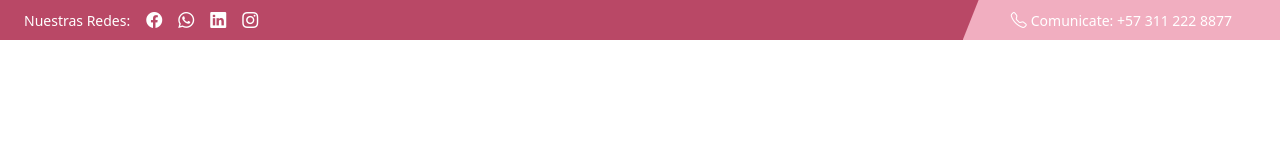
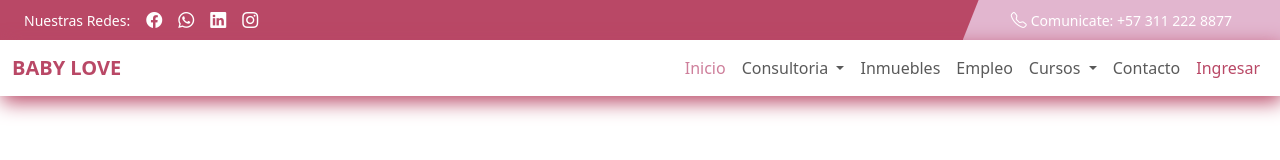
Before and after one commit to dum4hx/Duque-Santiago-Recup-Front, a plain HTML site: page index.html in a window 1280 px wide. Drawn offline with nearby package versions, Linux system fonts and the light colour scheme.

Commit message:
Version 1.0 navbar

```diff
--- a/css/style.css
+++ b/css/style.css
@@ -4,16 +4,55 @@
   padding: 0;
 }
 
+@media (max-width: 530px) {
+  .right-top-bar {
+    margin-top: 10px;
+  }
+}
+
+/* Global variables */
+:root {
+  --primary-red: #b94866;
+  --secondary-red: #ce7f9b;
+  --third-red: #e2b6cf;
+  --primary-blue: #a8d0db;
+  --secondary-blue: #2b4570;
+}
+
 /* Class selectors */
+.active {
+  color: var(--secondary-red) !important;
+}
+
+.navbar-brand {
+  color: var(--primary-red) !important;
+}
+
 .top-bar {
-  color: #f5f5f5;
-  background-color: #b94866;
-  height: 40px;
+  background-color: var(--primary-red);
+  height: fit-content;
 }
 
 .right-top-bar {
   height: 100%;
-  background-color: #f1aec0;
+  background-color: var(--third-red);
   clip-path: polygon(5% 0, 100% 0, 100% 100%, 0 100%);
 }
+
+.navbar {
+  box-shadow: 2px 6px 20px var(--primary-red);
+}
+
+.nav-link {
+  cursor: pointer;
+}
+
+.nav-login {
+  color: var(--primary-red) !important;
+  transition: opacity 0.2s;
+}
+
+.nav-login:hover {
+  opacity: 0.8;
+}
 /* id selectors */
--- a/index.html
+++ b/index.html
@@ -24,7 +24,8 @@
   <body>
     <header>
       <!-- Top bar -->
-      <div class="top-bar d-flex align-items-center">
+      <div class="top-bar d-flex flex-wrap align-items-center">
+        <!-- Left Section -->
         <div class="d-flex align-items-center justify-space-around ms-4">
           <span class="text-white small me-3">Nuestras Redes:</span>
           <a href="#" class="text-white me-3"><i class="bi bi-facebook"></i></a>
@@ -32,11 +33,68 @@
           <a href="#" class="text-white me-3"><i class="bi bi-linkedin"></i></a>
           <a href="#" class="text-white"><i class="bi bi-instagram"></i></a>
         </div>
-        <div class="right-top-bar d-flex align-items-center px-5 ms-auto">
+        <!-- Right section -->
+        <div class="right-top-bar d-flex align-items-center px-5 ms-auto py-2">
           <i class="bi bi-telephone text-white me-1"></i>
           <span class="text-white small">Comunicate: +57 311 222 8877</span>
         </div>
       </div>
+      <!-- Navbar -->
+      <nav class="navbar navbar-expand-lg d-flex align-items-top">
+        <div class="container-fluid d-flex align-content-top">
+          <a class="navbar-brand fw-semibold" href="#">BABY LOVE</a>
+          <button
+            class="navbar-toggler"
+            type="button"
+            data-bs-toggle="collapse"
+            data-bs-target="#navbarSupportedContent"
+            aria-controls="navbarSupportedContent"
+            aria-expanded="false"
+            aria-label="Toggle navigation"
+          >
+            <span class="navbar-toggler-icon"></span>
+          </button>
+          <div class="collapse navbar-collapse" id="navbarSupportedContent">
+            <ul class="navbar-nav ms-auto mb-2 mb-lg-0">
+              <!-- Inicio -->
+              <li class="nav-item">
+                <a class="nav-link active" aria-current="page" href="#">Inicio</a>
+              </li>
+              <!-- Consultoria Dropdown -->
+              <li class="nav-item dropdown">
+                <a class="nav-link dropdown-toggle" href="#" role="button" data-bs-toggle="dropdown" aria-expanded="false"> Consultoria </a>
+                <ul class="dropdown-menu">
+                  <li><a class="dropdown-item" href="#">Mis Citas</a></li>
+                  <li><a class="dropdown-item" href="#">Prescripciones</a></li>
+                </ul>
+              </li>
+              <!-- Inmuebles -->
+              <li class="nav-item">
+                <a class="nav-link" href="#">Inmuebles</a>
+              </li>
+              <!-- Empleo -->
+              <li class="nav-item">
+                <a class="nav-link">Empleo</a>
+              </li>
+              <!-- Cursos dropdown -->
+              <li class="nav-item dropdown">
+                <a class="nav-link dropdown-toggle" href="#" role="button" data-bs-toggle="dropdown" aria-expanded="false"> Cursos </a>
+                <ul class="dropdown-menu">
+                  <li><a class="dropdown-item" href="#">Primeros Auxilios</a></li>
+                  <li><a class="dropdown-item" href="#">Alimentación</a></li>
+                </ul>
+              </li>
+              <!-- Contacto -->
+              <li class="nav-item">
+                <a class="nav-link">Contacto</a>
+              </li>
+              <li class="nav-item">
+                <a class="nav-link nav-login">Ingresar</a>
+              </li>
+            </ul>
+          </div>
+        </div>
+      </nav>
     </header>
   </body>
 </html>
```
